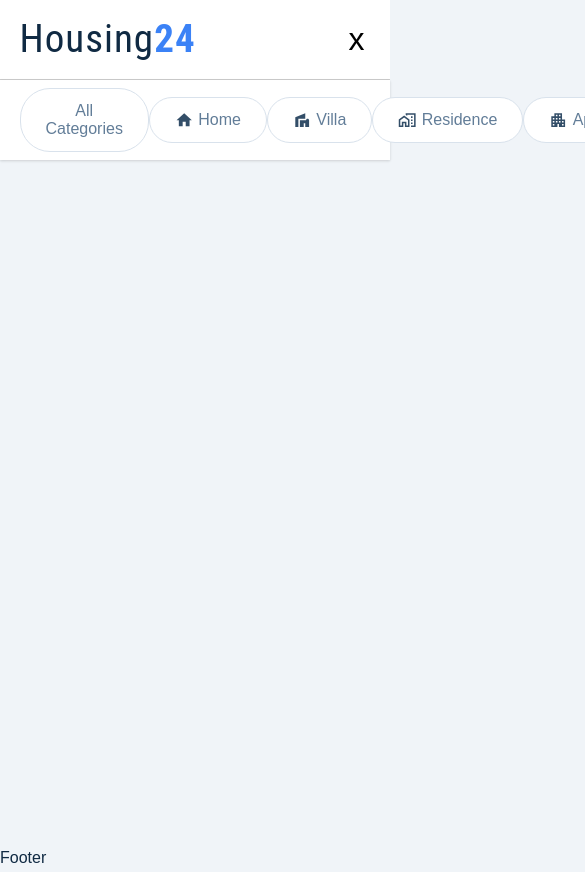
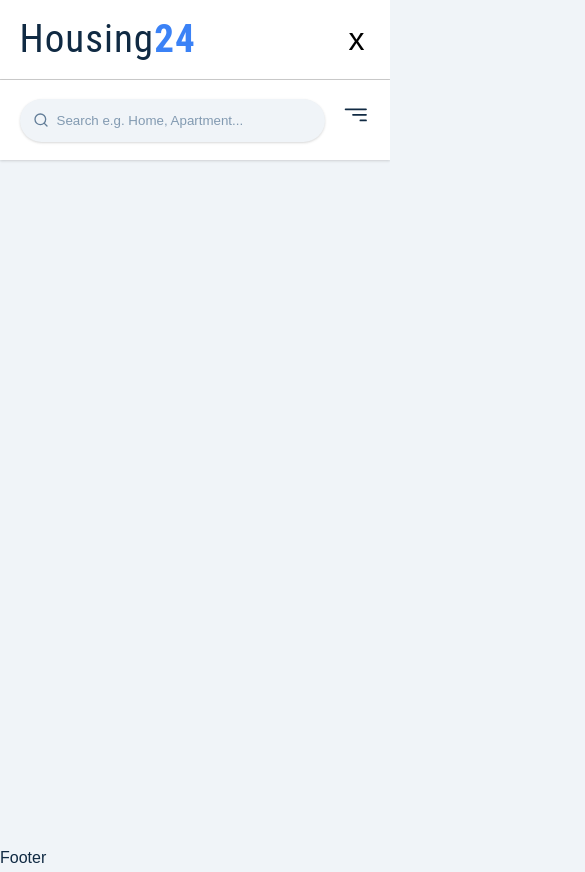
Before and after one commit to Jon-Felipe/Housing24, a React (Create React App) app: page / in a window 390 px wide. Shown: the top 872 px of the page, 585 px wide, since content can reach past the window. Built offline with nearby package versions, Linux system fonts and the light colour scheme; the HTML template or start-up script is replaced by a standard one.

Commit message:
Styled filterbar filters for mobile and bigger screens

```diff
--- a/src/components/FilterBar.jsx
+++ b/src/components/FilterBar.jsx
@@ -1,4 +1,5 @@
 import React from 'react';
+import { BsFilterRight } from 'react-icons/bs';
 import styled from 'styled-components';
 
 // components
@@ -12,7 +13,7 @@ const FilterBar = () => {
   return (
     <FilterBarWrapper>
       {/* property filters */}
-      <div className='filterbar-content'>
+      <div className='filter-content'>
         <div className='property-filters'>
           {propertyCategories.map((category) => {
             return (
@@ -26,7 +27,14 @@ const FilterBar = () => {
         </div>
 
         {/* search bar */}
-        <Search type='text' placeholder='Search e.g. Home Apartment...' />
+        <div className='search-filter'>
+          <Search type='text' placeholder='Search e.g. Home, Apartment...' />
+        </div>
+
+        {/* toggle filters */}
+        <div className='toggle-filters'>
+          <BsFilterRight />
+        </div>
       </div>
     </FilterBarWrapper>
   );
@@ -40,17 +48,48 @@ const FilterBarWrapper = styled.div`
   display: flex;
   align-items: center;
   box-shadow: var(--shadow-1);
-  .filterbar-content {
+  .filter-content {
+    display: flex;
+    align-items: center;
+    justify-content: space-between;
     width: 90vw;
     max-width: 1440px;
     margin: 0 auto;
-    display: flex;
-    align-items: center;
-    justify-content: space-between;
+  }
+  .search-filter {
+    width: 100%;
   }
   .property-filters {
-    display: flex;
-    align-items: center;
-    justify-content: space-between;
+    display: none;
+  }
+  .toggle-filters {
+    justify-self: end;
+    margin-left: 1rem;
+    svg {
+      font-size: 1.85rem;
+    }
+  }
+
+  @media screen and (min-width: 768px) {
+    .toggle-filters {
+      display: none;
+    }
+    .filter-content {
+      display: grid;
+      grid-template-columns: 1fr 250px;
+    }
+    .property-filters {
+      display: flex;
+      align-items: center;
+      column-gap: 0.5rem;
+    }
+  }
+  @media screen and (min-width: 1024px) {
+    .filter-content {
+      grid-template-columns: 1fr 350px;
+    }
+    .property-filters {
+      column-gap: 1rem;
+    }
   }
 `;
--- a/src/components/ui/Blurb.jsx
+++ b/src/components/ui/Blurb.jsx
@@ -17,16 +17,23 @@ const BlurbWrapper = styled.button`
   align-items: center;
   border: 1px solid var(--grey-100);
   border-radius: 30px;
-  padding: 13px 25px;
+  padding: 10px 15px;
   background-color: var(--white);
   cursor: pointer;
   svg {
     color: var(--grey-700);
     margin-right: 5px;
-    font-size: 1.15rem;
   }
   p {
     color: var(--grey-500);
-    font-size: 1rem;
+  }
+
+  @media screen and (min-width: 1024px) {
+    svg {
+      font-size: 1.15rem;
+    }
+    p {
+      font-size: 1rem;
+    }
   }
 `;
--- a/src/components/ui/Search.jsx
+++ b/src/components/ui/Search.jsx
@@ -21,6 +21,7 @@ const SearchWrapper = styled.div`
   padding: 13px 35px;
   border-radius: 30px;
   width: 100%;
+  box-shadow: var(--shadow-1);
   input {
     border: transparent;
     background-color: transparent;
--- a/src/utils/constants.js
+++ b/src/utils/constants.js
@@ -1,11 +1,6 @@
 import React from 'react';
 import { FiLogIn, FiUserPlus } from 'react-icons/fi';
-import {
-  MdHome,
-  MdVilla,
-  MdOutlineHomeWork,
-  MdApartment,
-} from 'react-icons/md';
+import { MdHome, MdVilla, MdApartment } from 'react-icons/md';
 
 export const pageLinks = [
   {
@@ -57,11 +52,6 @@ export const propertyCategories = [
   },
   {
     id: 4,
-    text: 'Residence',
-    icon: <MdOutlineHomeWork />,
-  },
-  {
-    id: 5,
     text: 'Apartment',
     icon: <MdApartment />,
   },
```
